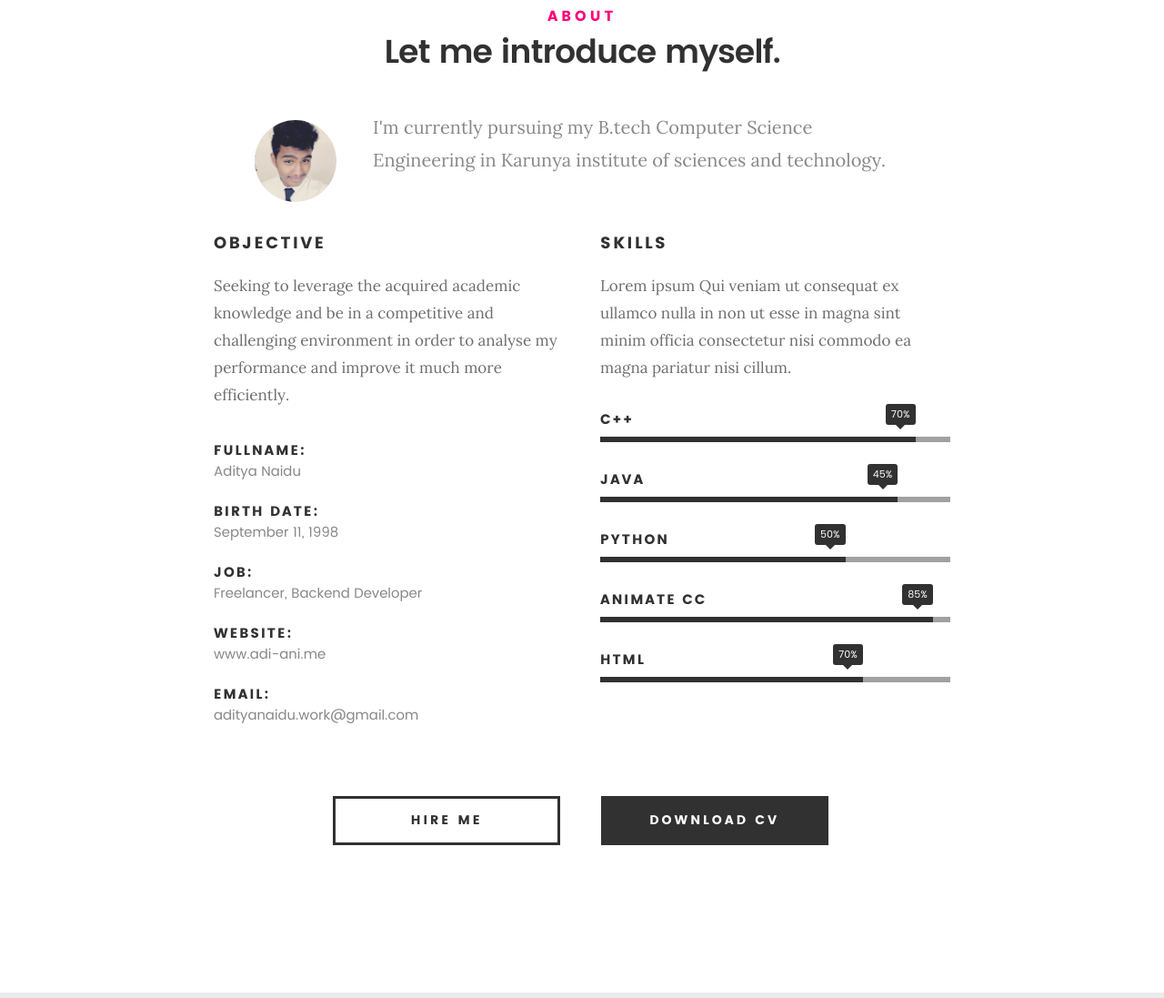
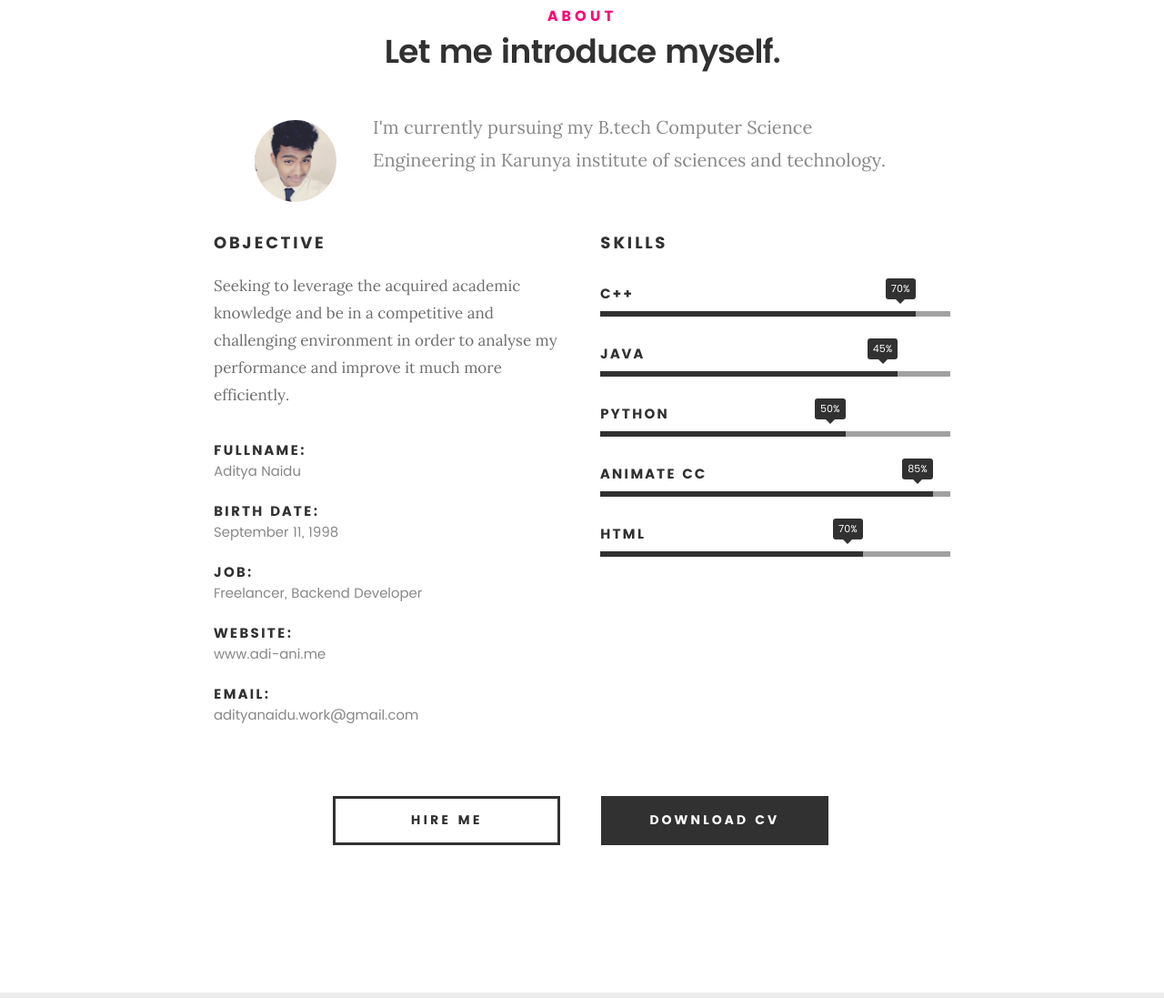
Before and after one commit to adi-rebellion/adi-rebellion.github.io, a plain HTML site: page index.html in a window 1280 px wide. Shown: the part 917-2014 px from the top of the page at 91% size. Drawn offline with Linux system fonts and the light colour scheme; files whose address does not match are found by name.

```diff
--- a/index.html
+++ b/index.html
@@ -7,7 +7,7 @@
    <!--- basic page needs
    ================================================== -->
    <meta charset="utf-8">
-	<title>Resume</title>
+	<title>My Arena</title>
 	<meta name="description" content="">
 	<meta name="author" content="">
 
@@ -155,7 +155,7 @@
    		<div class="col-six tab-full">
 
    			<h3>Skills</h3>
-   			<p>Lorem ipsum Qui veniam ut consequat ex ullamco nulla in non ut esse in magna sint minim officia consectetur nisi commodo ea magna pariatur nisi cillum.</p>
+   			<p></p>
 
 				<ul class="skill-bars">
 				   <li>
```
Also changed, not shown: 1 other file.
